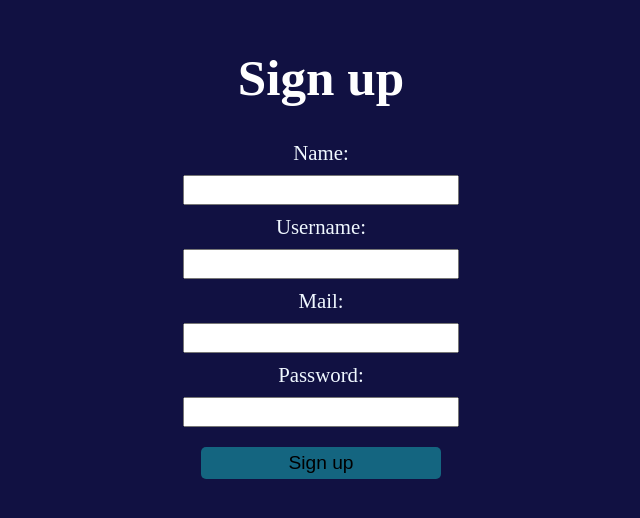
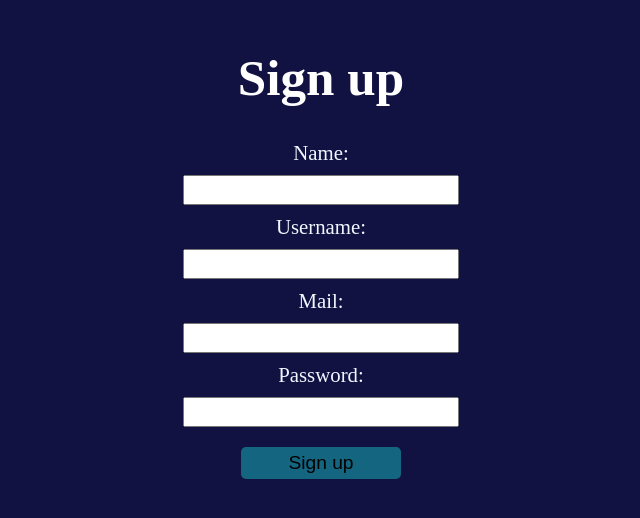
Before and after one commit to Libo99/MERN, a React (Create React App) app in the folder client/: page / in a window 1280 px wide. Shown: the part 154-672 px from the top of the page, without its empty margins (319-959 px from the left). Built offline with nearby package versions, Linux system fonts and the light colour scheme.

Commit message:
changed button size

```diff
--- a/client/src/SignUp.css
+++ b/client/src/SignUp.css
@@ -42,7 +42,7 @@ button {
   margin-top: 10px;
   border-radius: 5px;
   font-size: 1.2rem;
-  width: 15rem;
+  width: 10rem;
   height: 2rem;
 
 }
```
